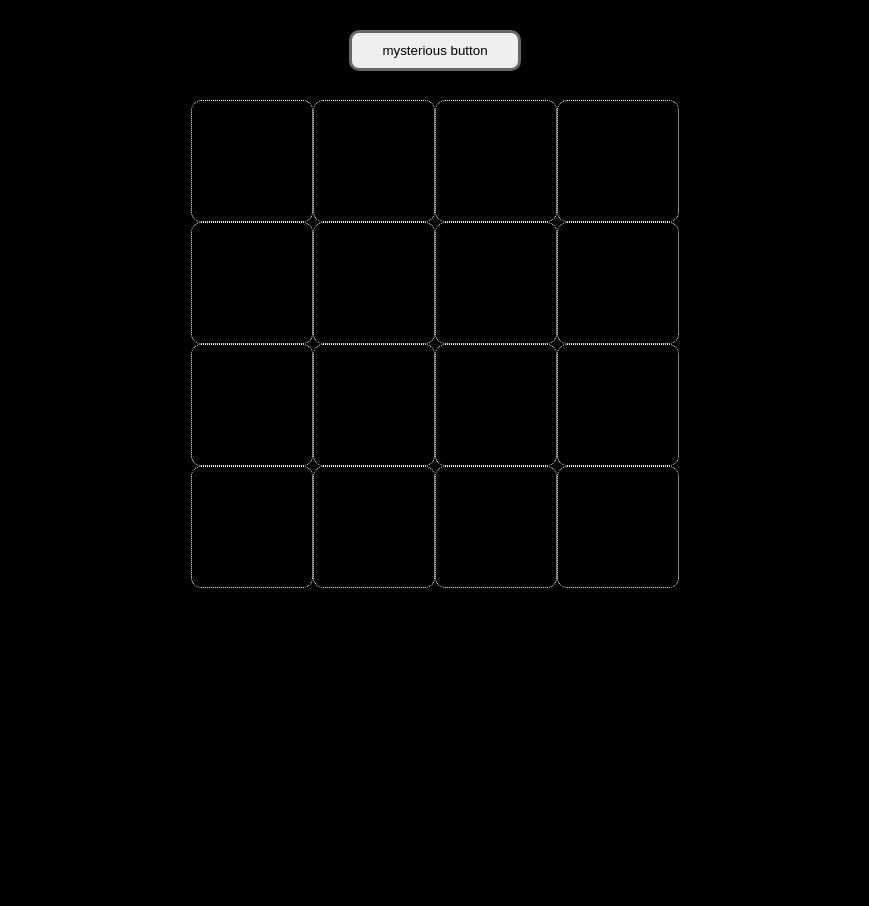
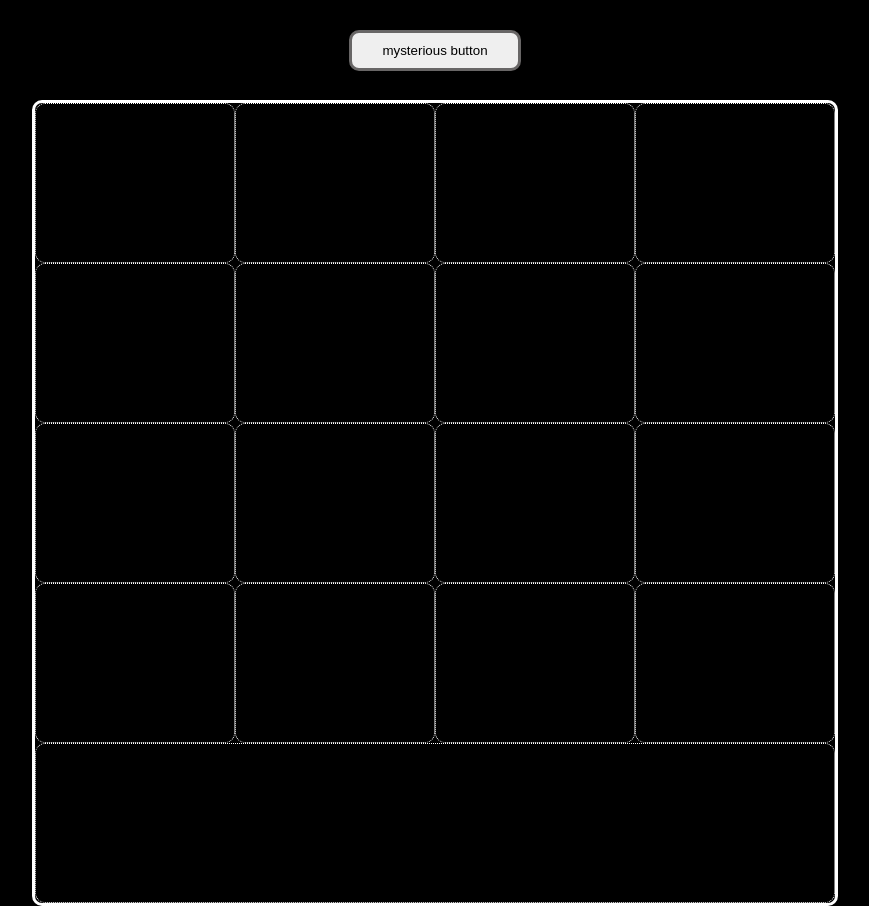
Before and after one commit to IcelandSpar/etch-a-sketch, a plain HTML site: page index.html in a window 1280 px wide. Shown: the whole page, without its empty margins (205-1074 px from the left). Before the commit the page ends 800 px from the top, so only its background shows below. Drawn offline with Linux system fonts and the light colour scheme.

Commit message:
Add script file to declutter html

```diff
--- a/index.html
+++ b/index.html
@@ -6,6 +6,7 @@
     <meta charset="UTF-8">
     <title>Etch a Sketch</title>
     <link rel="stylesheet" href="./styles.css"><link>
+    <script src="script.js" defer></script>
 </head>
 
 
@@ -22,43 +23,6 @@
     <div class="gridContainer"></div>
 </div>
 
-
-
-
-<script>
-function buildGrid() {
-
-for (i = 0; i < 16; i++) {
-    const gridContainer = document.querySelector(".gridContainer");
-    const boxes = document.createElement("div");
-
-    gridContainer.appendChild(boxes);
-    boxes.style.cssText = "border: 1px dotted white; height: 120px; width: 120px; display: flex; flex-wrap: wrap; border-radius: 10px;"
-
-    boxes.addEventListener("mouseover", () => {
-boxes.style.cssText = "background-color: green; height: 120px; width: 120px; border: 1px dotted black; border-radius: 10px;"
-});
-
-}
-
-} ;
-
-buildGrid();
-
-const button = document.querySelector('.mysteriousButton');
-button.addEventListener('click', () => {
-    let userSquareNumber = prompt('How many squares per side would you like? \nThe max is 10.', '4')
-
-
-});
-
-
-
-
-
-
-</script>
-
 </body>
 
 </html>
--- /dev/null
+++ b/script.js
@@ -0,0 +1,36 @@
+function buildGrid() {
+
+    for (i = 0; i < 17; i++) {
+        const gridContainer = document.querySelector(".gridContainer");
+        const boxes = document.createElement("div");
+
+        gridContainer.appendChild(boxes);
+        gridContainer.style.cssText="display: flex; flex-wrap: wrap; justify-content: flex-start; border: solid white;"
+        boxes.style.cssText = "display: flex; justify-content: flex-start; flex-wrap: wrap; flex-grow: 1; flex-basis: 24%; height: auto; border-radius: 10px; border: 1px dotted white;  "
+
+        boxes.addEventListener("mouseover", () => {
+    boxes.style.cssText = "background-color: green; display: flex; justify-content: flex-start; flex-wrap: wrap; flex-grow: 1; flex-shrink: 1; align-items: stretch; border-radius: 10px; flex-basis: 24%; height: auto; border: 1px dotted black; border-radius: 10px; "
+    });
+
+    }
+
+
+    } ;
+
+
+
+
+    const button = document.querySelector('.mysteriousButton');
+    button.addEventListener('click', () => {
+        let userSquareNumber = prompt('How many squares per side would you like? \nThe max is 10.', '4')
+        if (userSquareNumber > 10 && userSquareNumber > 0) {
+            let userSquareNumber = prompt('Please choose a number less than 11 or bigger than 0.', '4');
+            console.log(userSquareNumber)
+            return userSquareNumber;
+        }
+    console.log(userSquareNumber)
+    });
+
+
+
+    buildGrid();
--- a/styles.css
+++ b/styles.css
@@ -10,15 +10,18 @@ body {
 }
 
 .gridContainer {
-margin-left: auto;
-margin-right: auto;
+    margin-left: auto;
+    margin-right: auto;
+height: 800px;
+width: 800px;
+max-height: 800px;
 
-max-height: 505px;
-max-width: 505px;
+max-width: 800px;
+border-radius: 10px;
 
-display: flex;
-flex-wrap: wrap;
-justify-content: center;
+
+
+
 
 }
 
@@ -35,9 +38,9 @@ padding: 10px 30px;
 }
 
 .containerOfGridBox {
-    display: flex;
 
-    height: auto;
+    border: green;
+
 }
 
 button {
```
